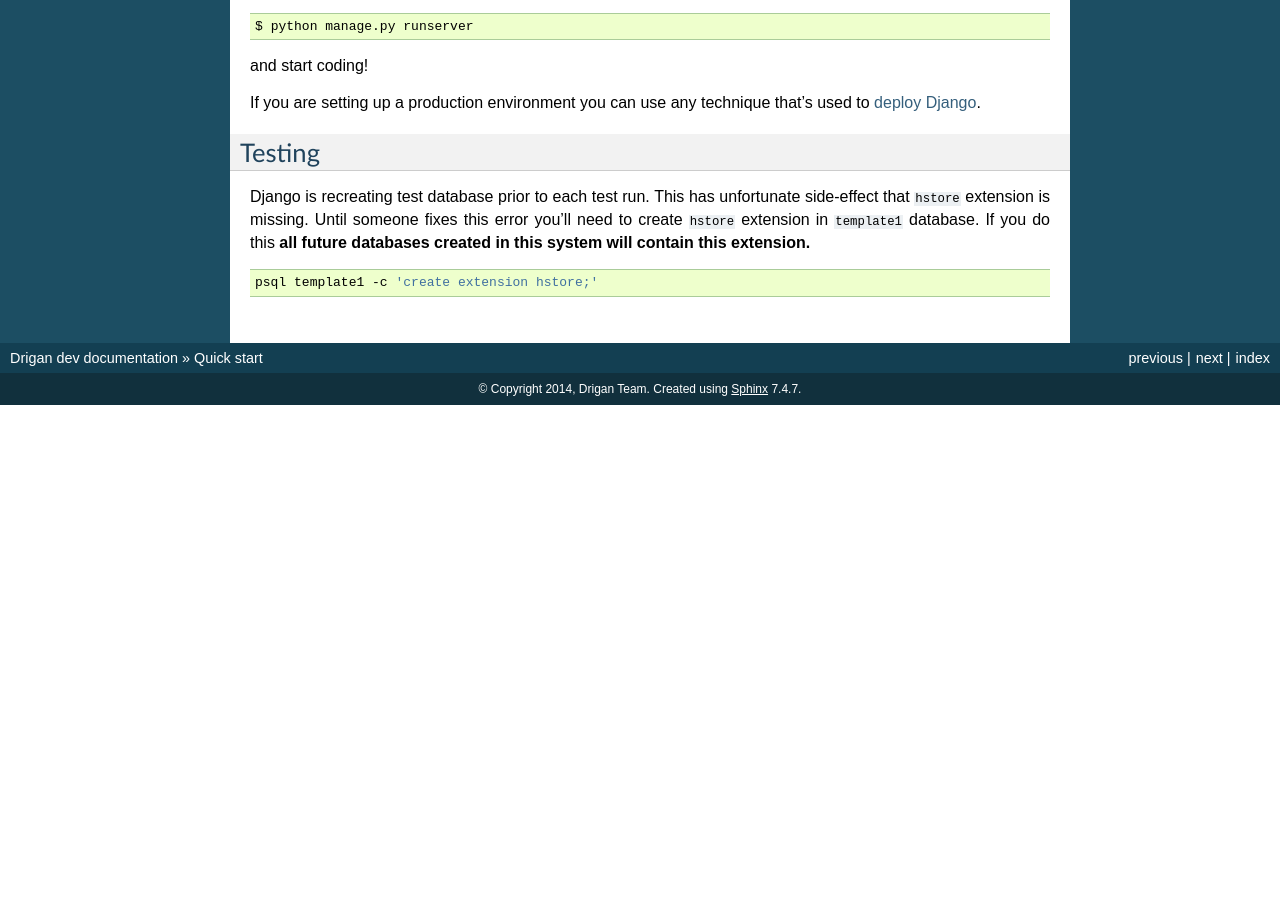
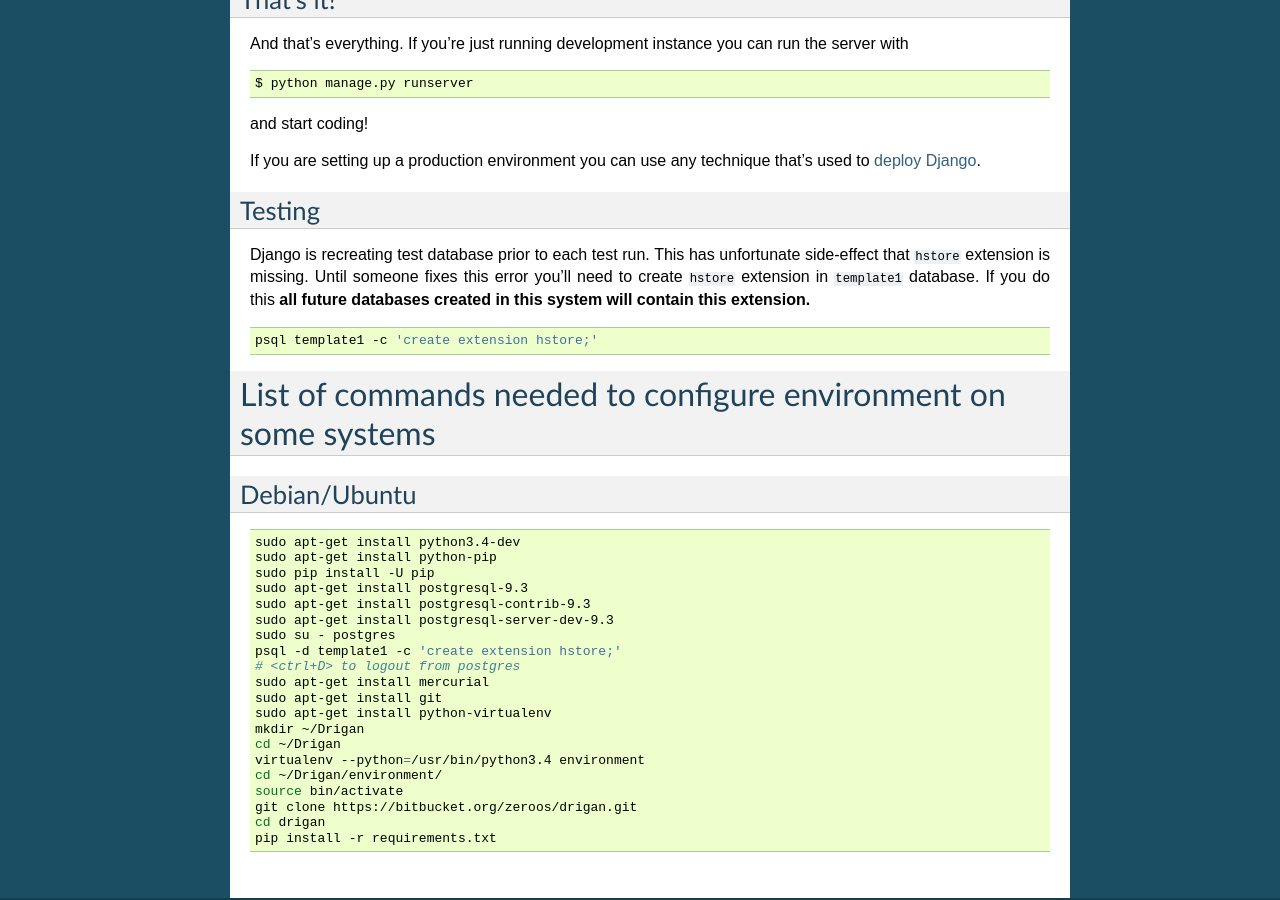
Before and after one commit to wnt-zhp/drigan, a Sphinx documentation site: the page built from docs/design/quick_start.rst, in a window 1280 px wide and 900 px high, scrolled down 2224 px. Built offline with Sphinx 7.4.7, drawn with Linux system fonts in a browser that asks for light colours; pages that are not in the unit, such as notebooks, are missing from menus; before the commit the page ends 2629 px from its top, so only the background shows below that; some of the changed text lies outside the part shown.

Commit message:
added commands list for ubuntu/debian to docs

```diff
--- a/docs/design/quick_start.rst
+++ b/docs/design/quick_start.rst
@@ -3,6 +3,10 @@ Quick start
 
 Installation
 ------------
+
+This document describes the process of setting up the environment. At the end
+of it there is an attachement with a quick list of commands that you need to
+run on some systems to get started even faster.
 
 Pre-requirements
 ^^^^^^^^^^^^^^^^
@@ -164,3 +168,33 @@ this extension.**
 .. code-block:: bash
 
     psql template1 -c 'create extension hstore;'
+
+
+List of commands needed to configure environment on some systems
+================================================================
+
+Debian/Ubuntu
+-------------
+
+.. code-block:: bash
+
+    sudo apt-get install python3.4-dev
+    sudo apt-get install python-pip
+    sudo pip install -U pip
+    sudo apt-get install postgresql-9.3
+    sudo apt-get install postgresql-contrib-9.3
+    sudo apt-get install postgresql-server-dev-9.3
+    sudo su - postgres
+    psql -d template1 -c 'create extension hstore;'
+    # <ctrl+D> to logout from postgres
+    sudo apt-get install mercurial
+    sudo apt-get install git
+    sudo apt-get install python-virtualenv
+    mkdir ~/Drigan
+    cd ~/Drigan
+    virtualenv --python=/usr/bin/python3.4 environment
+    cd ~/Drigan/environment/
+    source bin/activate
+    git clone https://bitbucket.org/zeroos/drigan.git
+    cd drigan
+    pip install -r requirements.txt
```
